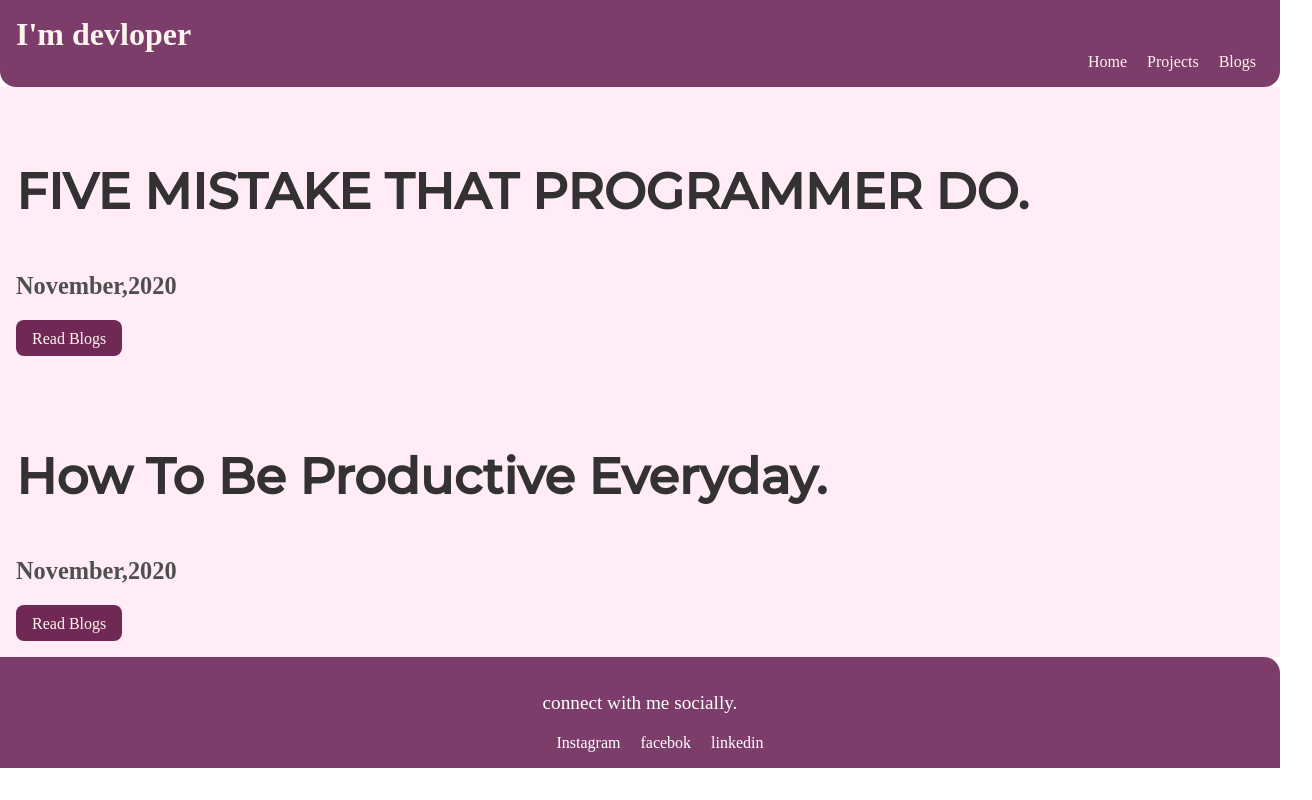
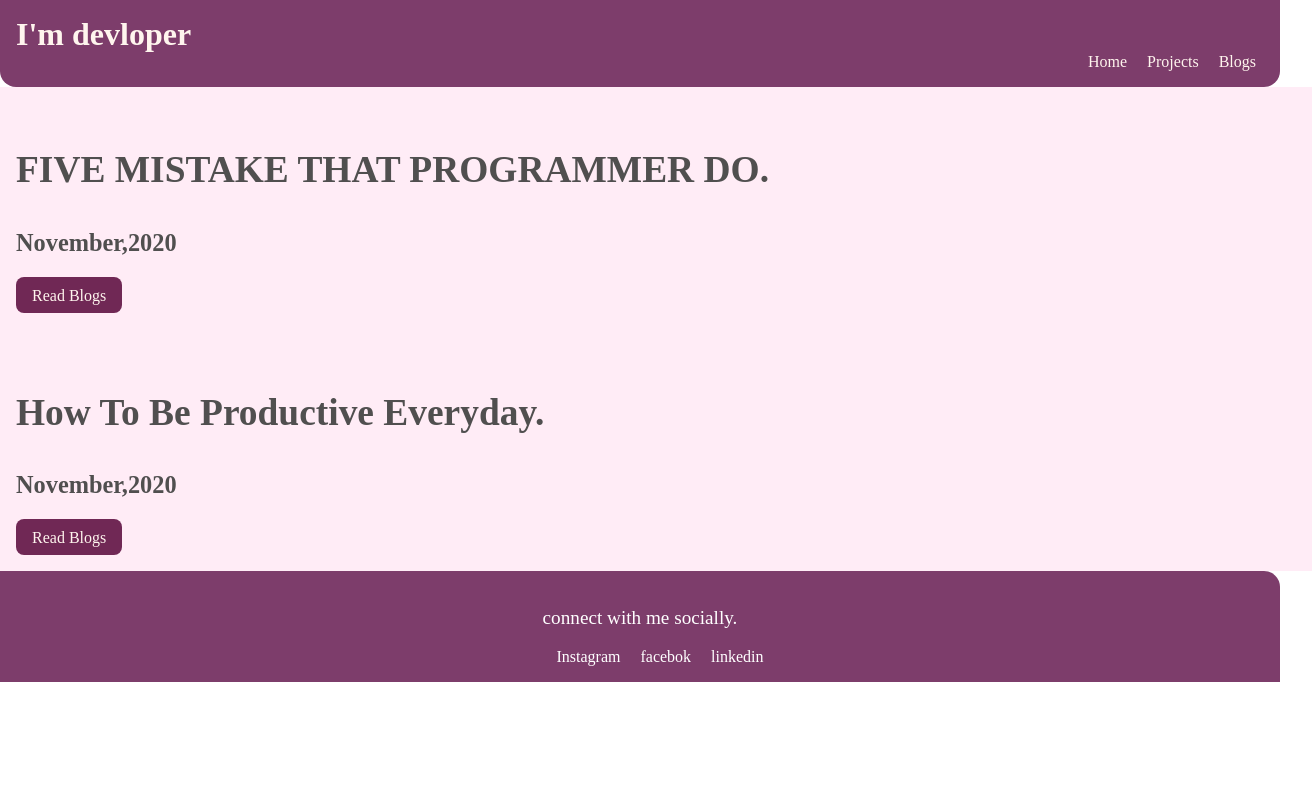
Before and after one commit to AsthaTibrewal/astha-site, a plain HTML site: page blogs.html in a window 1280 px wide. Shown: the whole page, 1312 px wide, since content can reach past the window. Drawn offline with Linux system fonts and the light colour scheme.

Commit message:
doc-updated

```diff
--- a/blogs.html
+++ b/blogs.html
@@ -28,7 +28,7 @@
         </nav>
         <div class="project">
 
-                <h1>
+                <h2>
                     <p>
                 FIVE MISTAKE THAT PROGRAMMER DO.
             </p>
@@ -41,12 +41,12 @@
 
         <div class="project">
 
-            <h1>
+            <h2>
                 <p>
             How To Be Productive Everyday.
         </p>
         <h3>November,2020</h3>
-            </h1>
+            </h2>
 
             <a class="link1"href="/blog1.html"> Read Blogs </a>
         </div>
--- a/styles.css
+++ b/styles.css
@@ -121,7 +121,8 @@ font-size: 1em;
     padding: 1.5rem 1rem;
 font-size: 1.3em;
     background-color:rgb(255, 236, 246);
-
+    width: 100%;
+    margin: auto;
     display: block;
 
 }
```
